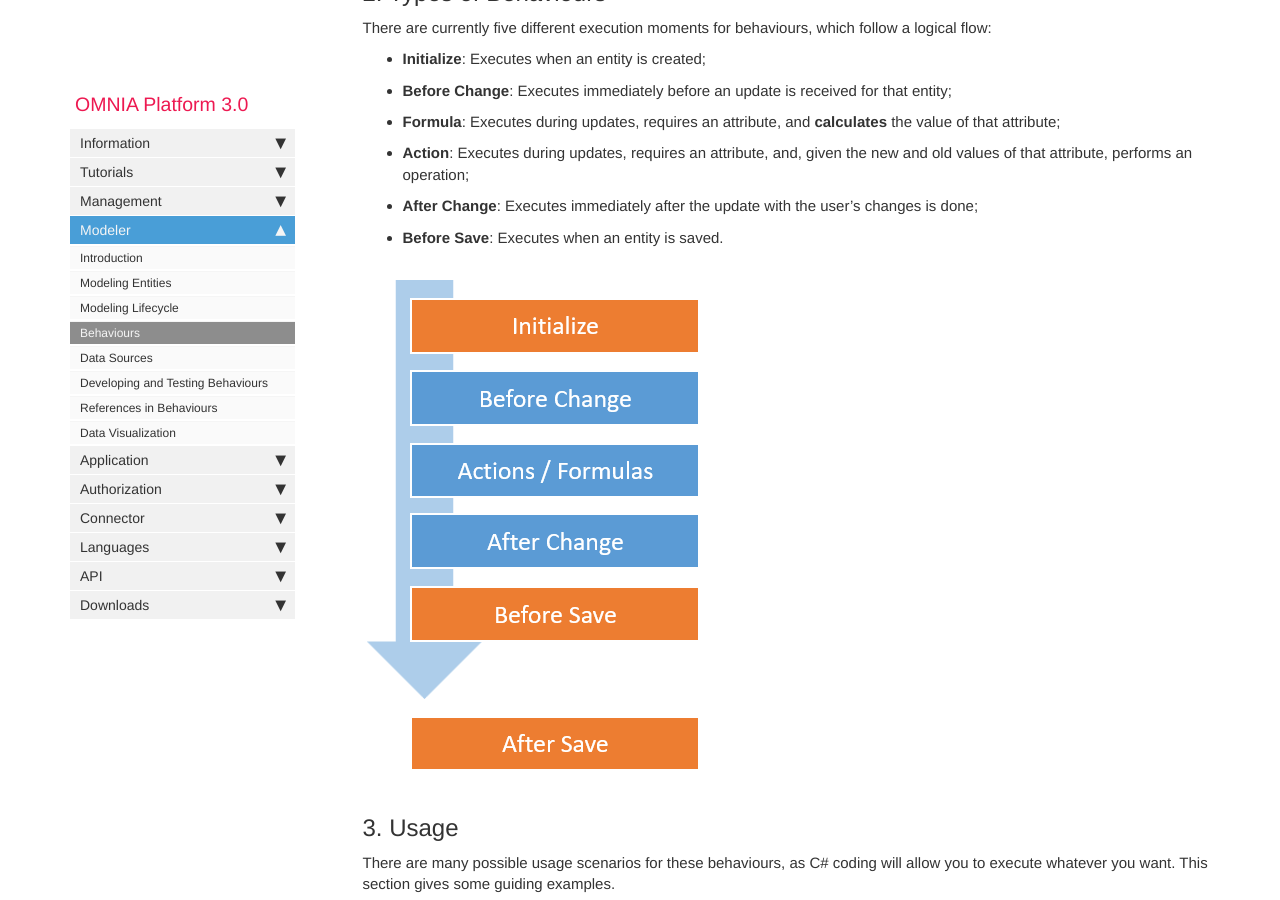
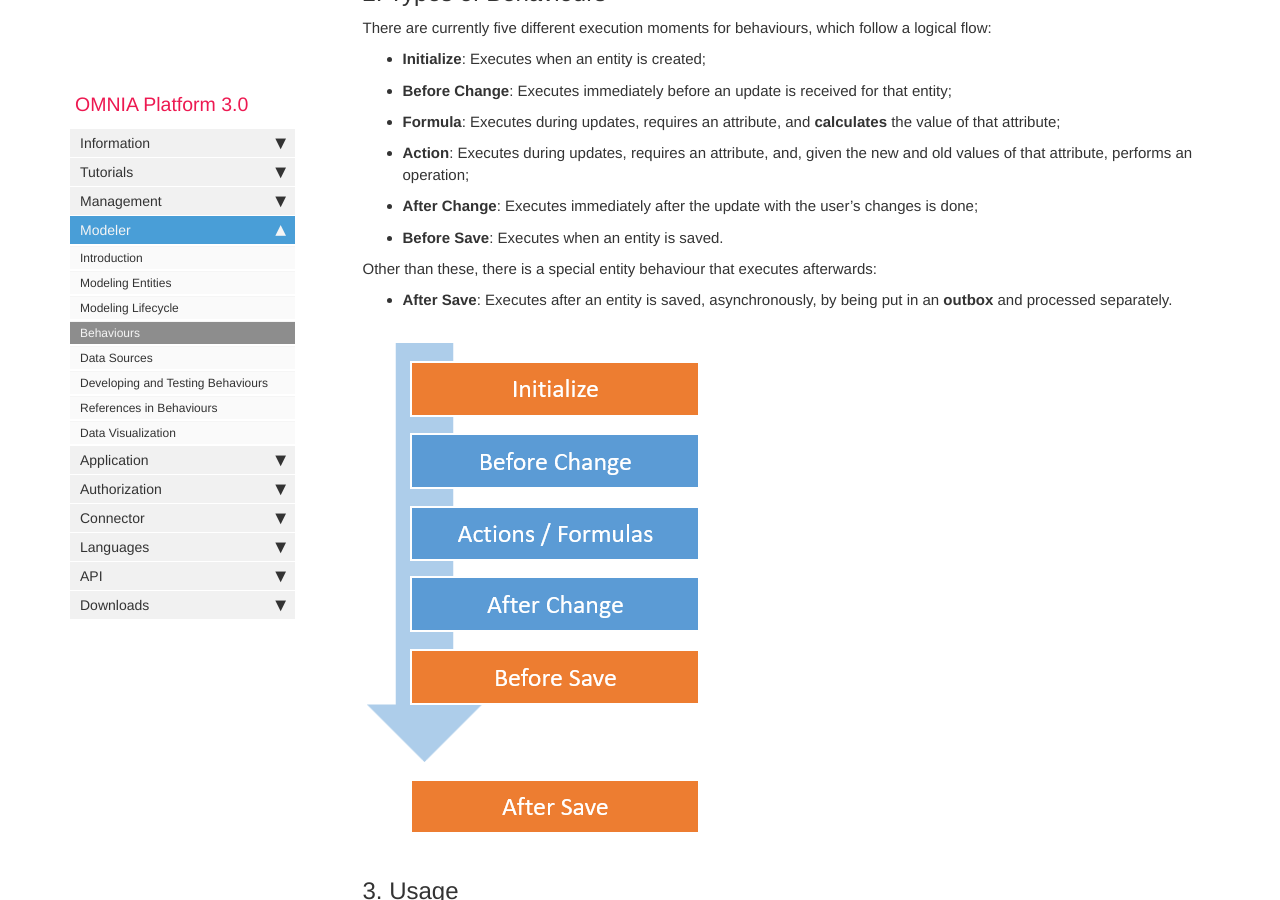
Before and after one commit to daniel8lopes/omnia3, a Jekyll site: the page built from docs/pages/omnia3/Modeler/omnia3_modeler_behaviours.md, in a window 1280 px wide and 900 px high, scrolled down 1526 px. Built offline with Jekyll 4.4.1, drawn with Linux system fonts in a browser that asks for light colours; nearby versions of some CDN libraries; comment, search, counter and statistics services are not loaded.

Commit message:
Explain after saves

```diff
--- a/docs/pages/omnia3/Modeler/omnia3_modeler_behaviours.md
+++ b/docs/pages/omnia3/Modeler/omnia3_modeler_behaviours.md
@@ -36,6 +36,9 @@ There are currently five different execution moments for behaviours, which follo
 - **Action**: Executes during updates, requires an attribute, and, given the new and old values of that attribute, performs an operation;
 - **After Change**: Executes immediately after the update with the user's changes is done;
 - **Before Save**: Executes when an entity is saved.
+
+Other than these, there is a special entity behaviour that executes afterwards:
+- **After Save**: Executes after an entity is saved, asynchronously, by being put in an **outbox** and processed separately.
 
 ![The behaviour execution lifecycle](images\modeler\BehaviourLifecycle.png)
 
```
